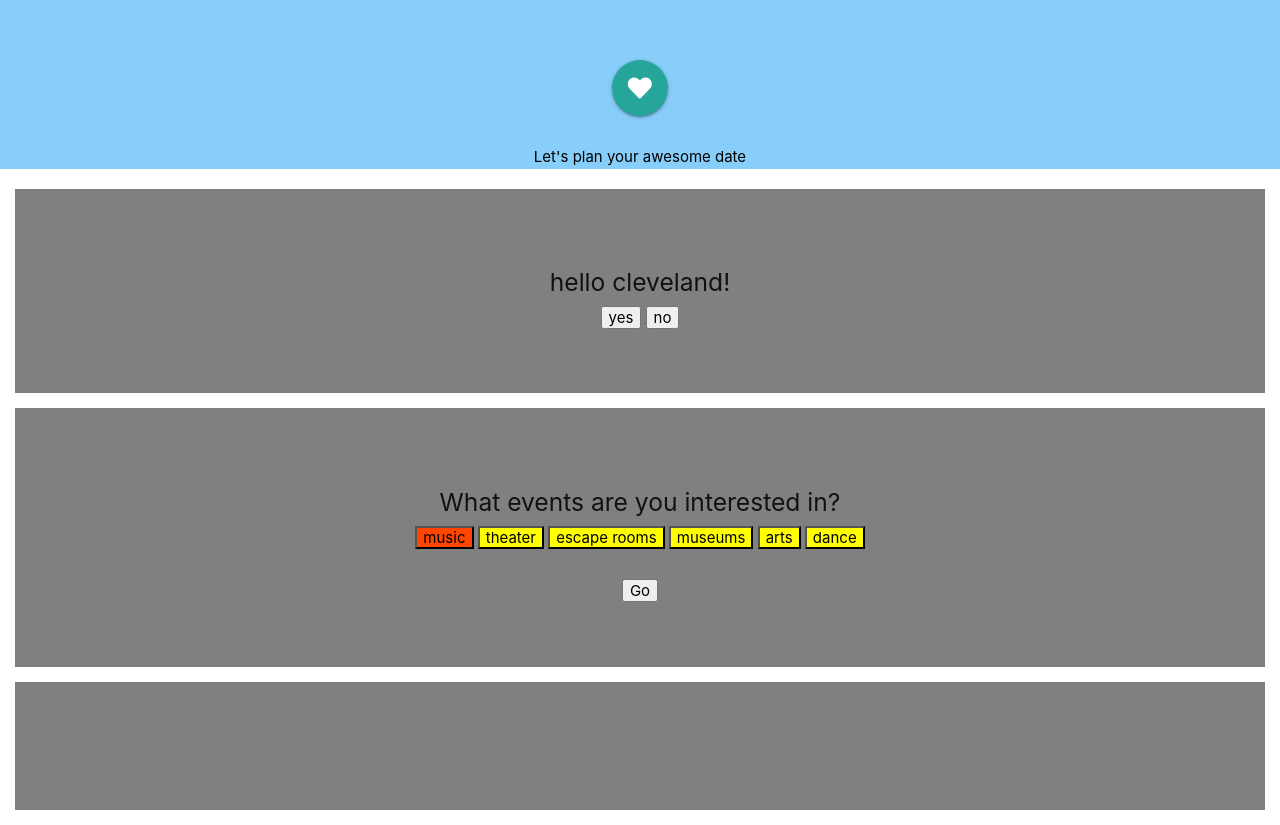
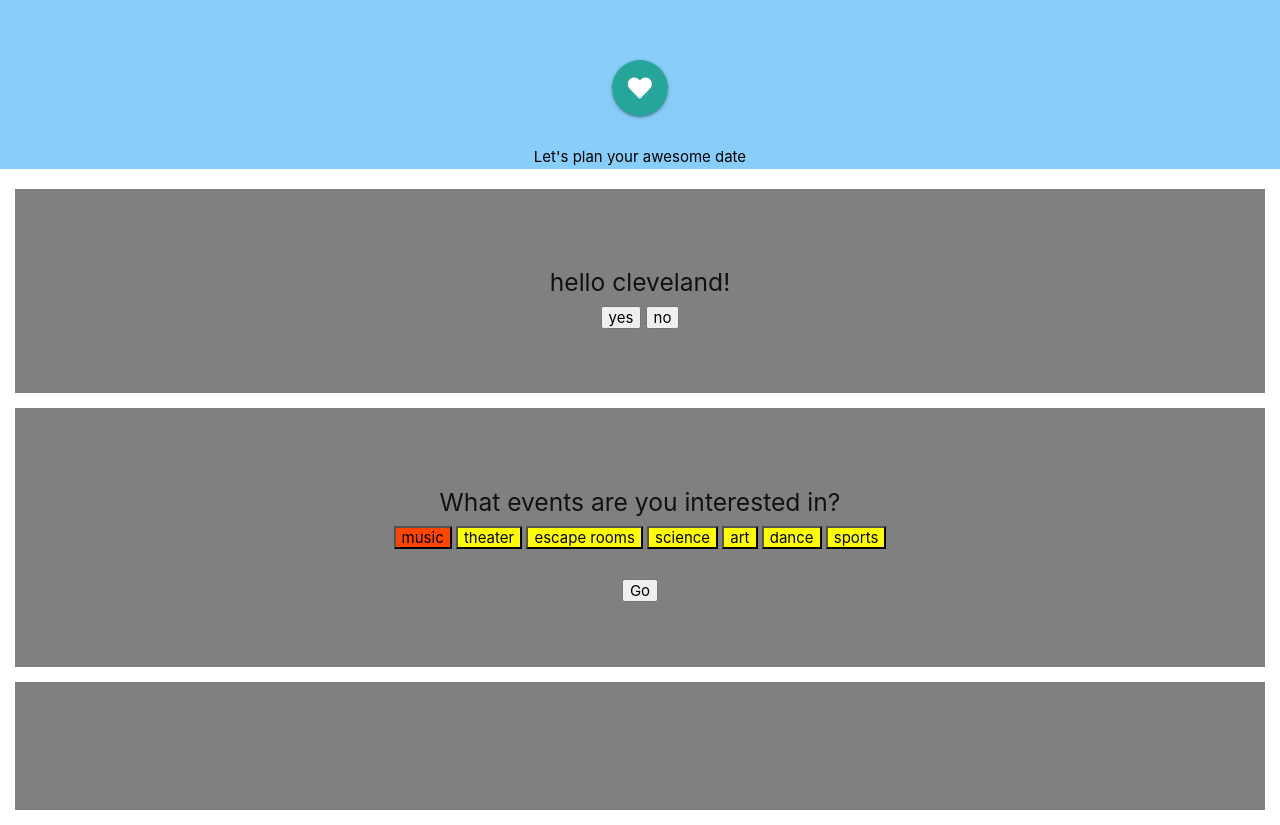
Before and after one commit to MarshallProtsman/Group-5_Project-1, a plain HTML site: page index.html in a window 1280 px wide. Both pictures are taken after a click on the button "music". Drawn offline with nearby package versions, Linux system fonts and the light colour scheme.

Commit message:
added events category search

```diff
--- a/assets/js/main.js
+++ b/assets/js/main.js
@@ -34,13 +34,13 @@ $(document).ready(function () {
             // dataType: 'jsonp', // optional - needed to work around a CORS warning/error
         }).then(function (response) {
             APIResponse = true;
-            // console.log(response); // returns the initial ip address geolocation data // TEST CODE
+            console.log(response); // returns the initial ip address geolocation data // TEST CODE
             //latitude = response.latitude; // sets current lat // TEST CODE
             // longitude = response.longitude; // sets current long // TEST CODE
             city = response.city; // sets city - swap for whatever location data we end up using - change variable name!!!!
             // console.log('User latitude is ' + latitude); // tell us the lat // TEST CODE
             //  console.log('User longitude is ' + longitude); // tell us the long // TEST CODE
-            // console.log('You are in ' + city); // TEST CODE
+            console.log('You are in ' + city); // TEST CODE
             $('#city').text('It looks like you are in ' + city + '.  Is this correct?'); // populates the text for location (depends on APIResponse === true)
         });
     };
@@ -52,25 +52,38 @@ $(document).ready(function () {
         let url = 'https://app.ticketmaster.com/discovery/v2/events.json?city=';
         const key = '1WLkNy3Qylx70A9ds5a5gXCT2PNoGeGq';
 
+
+        classifications = '';
+
+        for (i=0; i < params.length; i++) {
+            let newClassification = params[i] + '&';
+            classifications = classifications + newClassification;
+            console.log(newClassification);
+        };
+
+        console.log(classifications);
+
         // ===== TESTING CODE =====
-        console.log('need to add these to our events query: ' + params);
+
         $('#paramsList').empty();
         for (i = 0; i < params.length; i++) {
             let paramItem = $('<h3>');
             paramItem.text(params[i]);
             $('#paramsList').append(paramItem);
         };
+
+        //classificationName
         // need a loop to add params based on user selection into query url - easy fix :)
         // ===== TESTING CODE =====
 
-        let queryURL = url + city + '&apikey=' + key; // city pulled from geolocatin API call (this could be moved to be called on load for efficeincy instead of tied to a click event)
+        let queryURL = url + city + '&keyword=' + classifications + 'apikey=' + key; // city pulled from geolocatin API call (this could be moved to be called on load for efficeincy instead of tied to a click event)
         $.ajax({
             url: queryURL,
             method: "GET",
             // dataType: 'jsonp', // optional - needed to work around a CORS warning/error
         }).then(function (response) {
-            // console.log(response); // returns the initial ip address geolocation data // TEST CODE
-
+            console.log(response); // returns the initial ip address geolocation data // TEST CODE
+            $('#eventsList').empty();
             // ===== Begin Event List Rendering =====
             // NOTE: Most of the event details should be rendered in a modal - show only the key data (event, time, date, etc.) in the list items
             for (i = 0; i < response._embedded.events.length; i++) {
@@ -148,21 +161,16 @@ $(document).ready(function () {
 
     // ---------- adding and removing event search parameters from params array
     $('.btn-events').on('click', function () {
-
-        param = $(this).text();
-        let paramIndex = params.indexOf(param);
-
-        if ($(this).hasClass('btn-events-active')) {
-            console.log('Already active - removed from events params'); // TEST CODE
-            $(this).removeClass('btn-events-active');
+        param = $(this).text(); // gets button text
+        let paramIndex = params.indexOf(param); // gets index position of this event param
+        if ($(this).hasClass('btn-events-active')) { // checks to see if added
+            $(this).removeClass('btn-events-active'); // removes if in params array
             params.splice(paramIndex, 1);
-            console.log(paramIndex); // TESt CODE
-            console.log(params); // TEST CODE
         } else {
-            $(this).addClass('btn-events-active');
-            params.push($(this).text()) // TEST CODE
-            console.log(params);  // TEST Code
+            $(this).addClass('btn-events-active'); // adds active class to this
+            params.push($(this).text()) // adds to params array
         };
+        console.log('events params: ' + params);  // TEST Code
     });
 
     /* ----------------------------------------------------------------------------------- */
--- a/index.html
+++ b/index.html
@@ -80,9 +80,10 @@
             <button class="btn-events">music</button>
             <button class="btn-events">theater</button>
             <button class="btn-events">escape rooms</button>
-            <button class="btn-events">museums</button>
-            <button class="btn-events">arts</button>
+            <button class="btn-events">science</button>
+            <button class="btn-events">art</button>
             <button class="btn-events">dance</button>
+            <button class="btn-events">sports</button>
         </div>
             <!-- submit button -->
 
```
